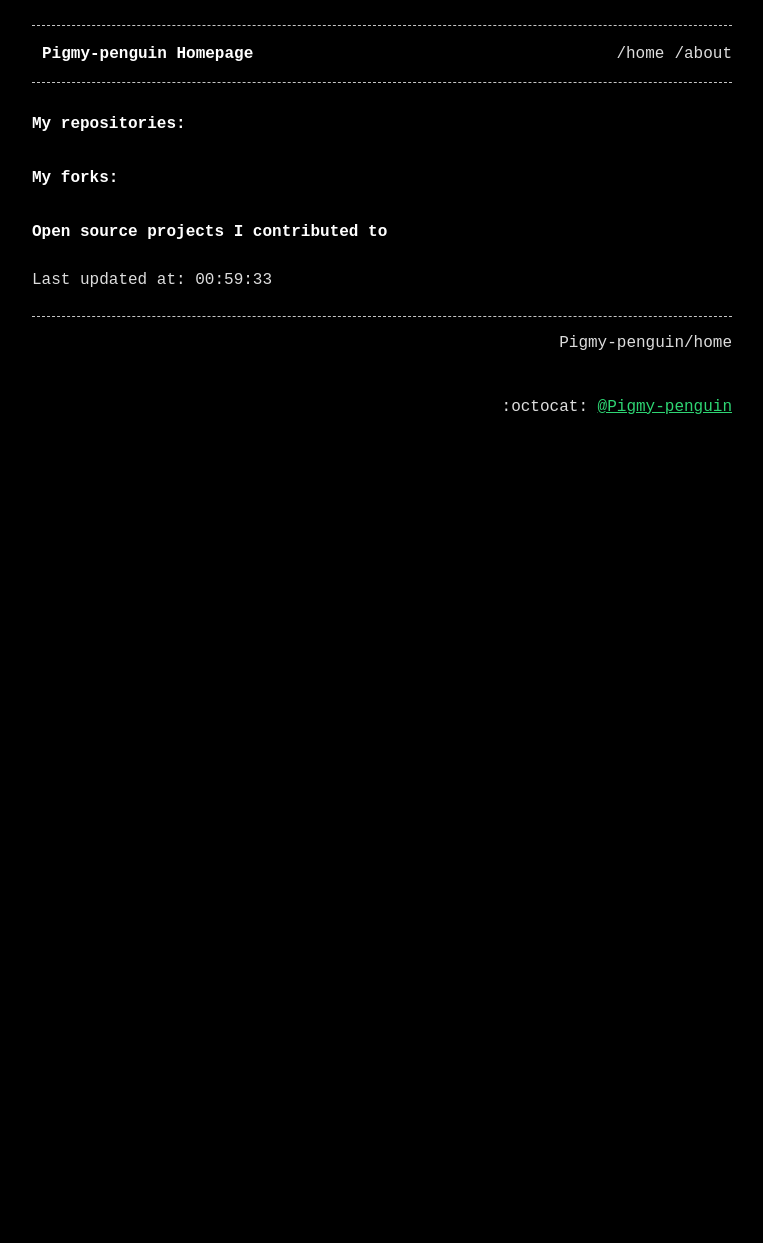
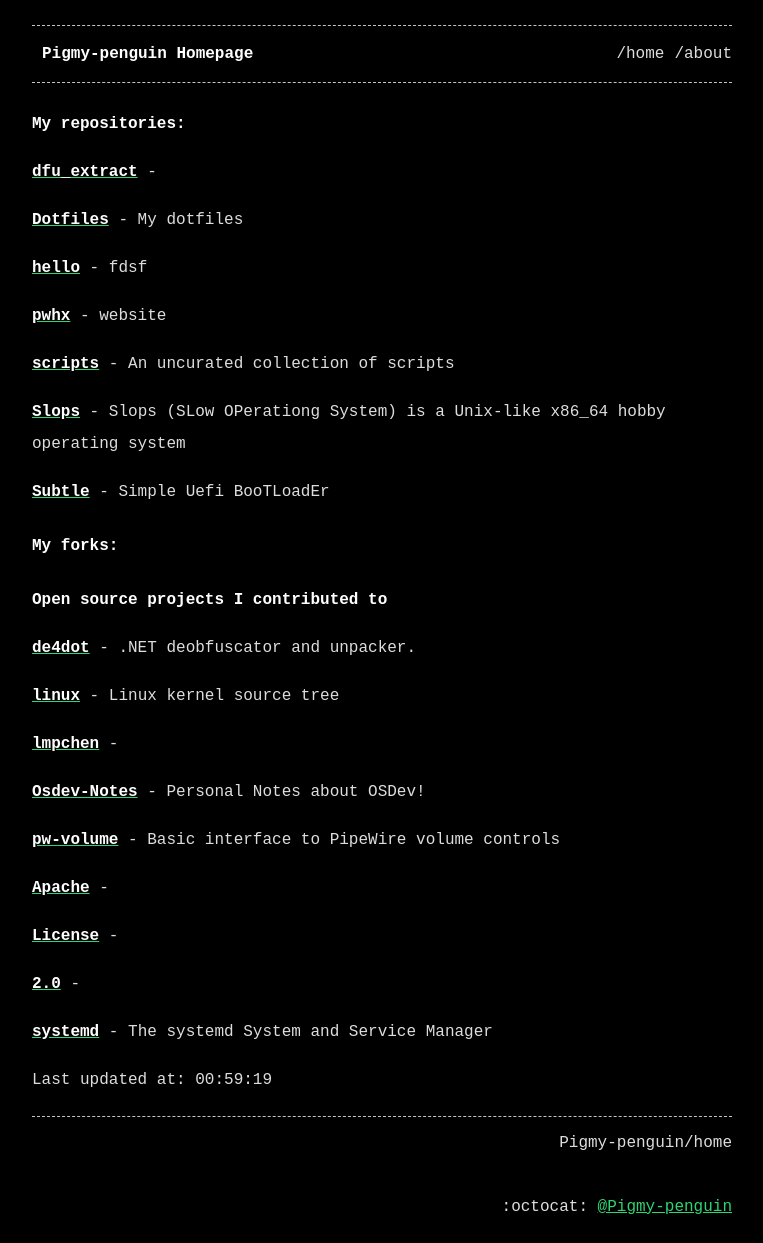
Before and after one commit to Pigmy-penguin/Pigmy-penguin.github.io, a Jekyll site: the page built from index.md, in a window 1280 px wide. Shown: the whole page, without its empty margins (258-1021 px from the left). Built offline with Jekyll 4.4.1, drawn with Linux system fonts in a browser that asks for light colours; before the commit the page ends 900 px from its top, so only the background shows below that.

Commit message:
Auto updating the website

```diff
--- a/index.md
+++ b/index.md
@@ -7,8 +7,40 @@ title: Pigmy-penguin Homepage
 
 ## My repositories:
 
+[**dfu_extract**](https://github.com/Pigmy-penguin/dfu_extract) -
+
+[**Dotfiles**](https://github.com/Pigmy-penguin/Dotfiles) - My dotfiles
+
+[**hello**](https://github.com/Pigmy-penguin/hello) - fdsf
+
+[**pwhx**](https://github.com/Pigmy-penguin/pwhx) - website
+
+[**scripts**](https://github.com/Pigmy-penguin/scripts) - An uncurated collection of scripts
+
+[**Slops**](https://github.com/Pigmy-penguin/Slops) - Slops (SLow OPerationg System) is a Unix-like x86_64 hobby operating system
+
+[**Subtle**](https://github.com/Pigmy-penguin/Subtle) - Simple Uefi BooTLoadEr
+
 ## My forks:
 ### Open source projects I contributed to
 
+[**de4dot**](https://github.com/Pigmy-penguin/de4dot) - .NET deobfuscator and unpacker.
 
-Last updated at: 00:59:33
+[**linux**](https://github.com/Pigmy-penguin/linux) - Linux kernel source tree
+
+[**lmpchen**](https://github.com/Pigmy-penguin/lmpchen) -
+
+[**Osdev-Notes**](https://github.com/Pigmy-penguin/Osdev-Notes) - Personal Notes about OSDev!
+
+[**pw-volume**](https://github.com/Pigmy-penguin/pw-volume) - Basic interface to PipeWire volume controls
+
+[**Apache**](https://github.com/Pigmy-penguin/Apache) -
+
+[**License**](https://github.com/Pigmy-penguin/License) -
+
+[**2.0**](https://github.com/Pigmy-penguin/2.0) -
+
+[**systemd**](https://github.com/Pigmy-penguin/systemd) - The systemd System and Service Manager
+
+
+Last updated at: 00:59:19
```
Also changed, not shown: 2 other files.
